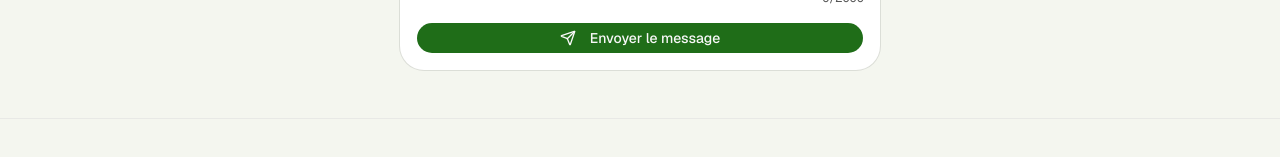
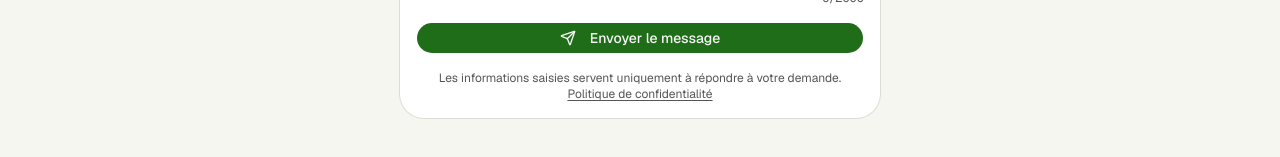
Before and after one commit to Oualid-coder/transport24h-web, a Next.js app: page /contact in a window 1280 px wide. Shown: the part 652-809 px from the top of the page. Built offline with nearby package versions, Linux system fonts and the light colour scheme; no server answers.

Commit message:
feat: page contact — erreur 400 generique + mention RGPD
- Remplace err.message brut par un message utilisateur pour le cas 400
- Ajoute une mention courte sous le bouton avec lien vers la politique de confidentialité

```diff
--- a/app/(client)/contact/page.tsx
+++ b/app/(client)/contact/page.tsx
@@ -10,6 +10,7 @@ import { Button } from "@/components/ui/button"
 import { Input } from "@/components/ui/input"
 import { Label } from "@/components/ui/label"
 import { Card, CardContent } from "@/components/ui/card"
+import Link from "next/link"
 import { BackButton } from "@/components/BackButton"
 import { sendContact, ApiError } from "@/lib/api"
 
@@ -66,7 +67,7 @@ export default function ContactPage() {
         } else if (err.status === 429) {
           setServerError("Trop de messages envoyés. Veuillez réessayer dans une heure.")
         } else {
-          setServerError(err.message)
+          setServerError("Votre message n'a pas pu être envoyé. Merci de réessayer.")
         }
       } else {
         setServerError("Une erreur est survenue. Veuillez réessayer.")
@@ -192,6 +193,13 @@ export default function ContactPage() {
               )}
               Envoyer le message
             </Button>
+
+            <p className="text-center text-xs text-muted-foreground">
+              Les informations saisies servent uniquement à répondre à votre demande.{" "}
+              <Link href="/politique-de-confidentialite" className="underline underline-offset-2">
+                Politique de confidentialité
+              </Link>
+            </p>
           </form>
         </CardContent>
       </Card>
```
